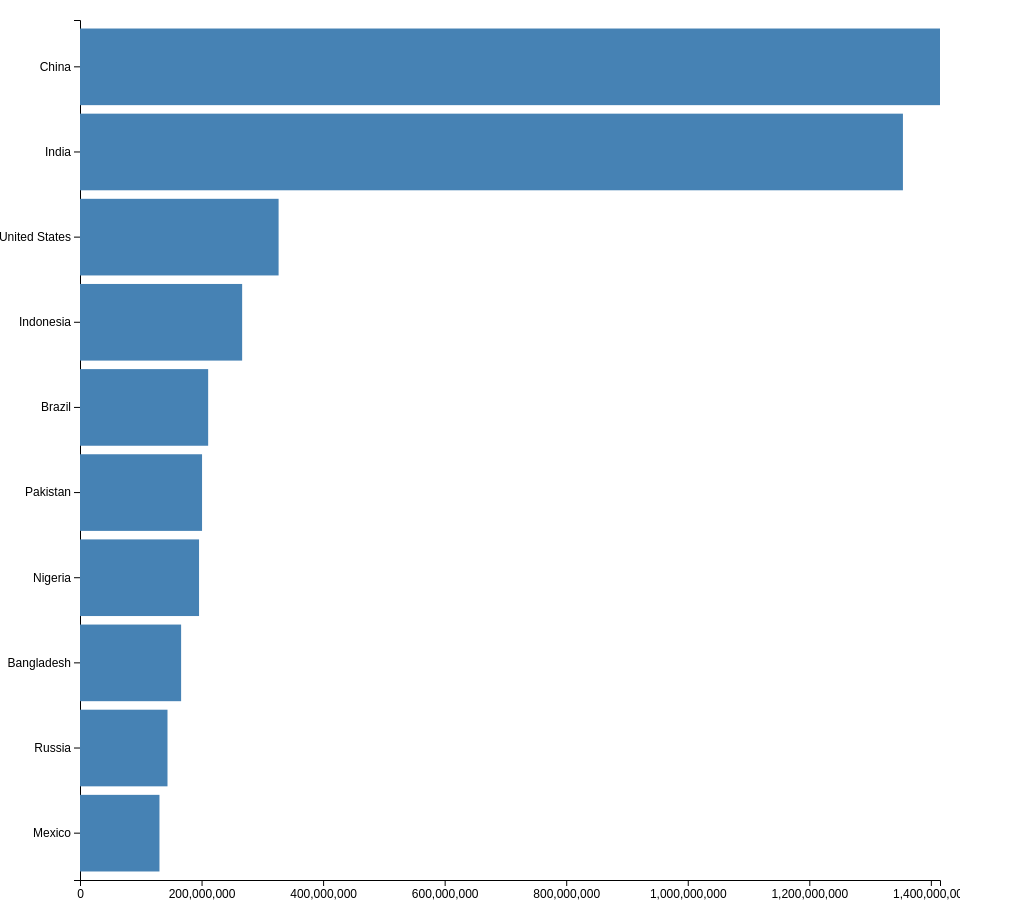
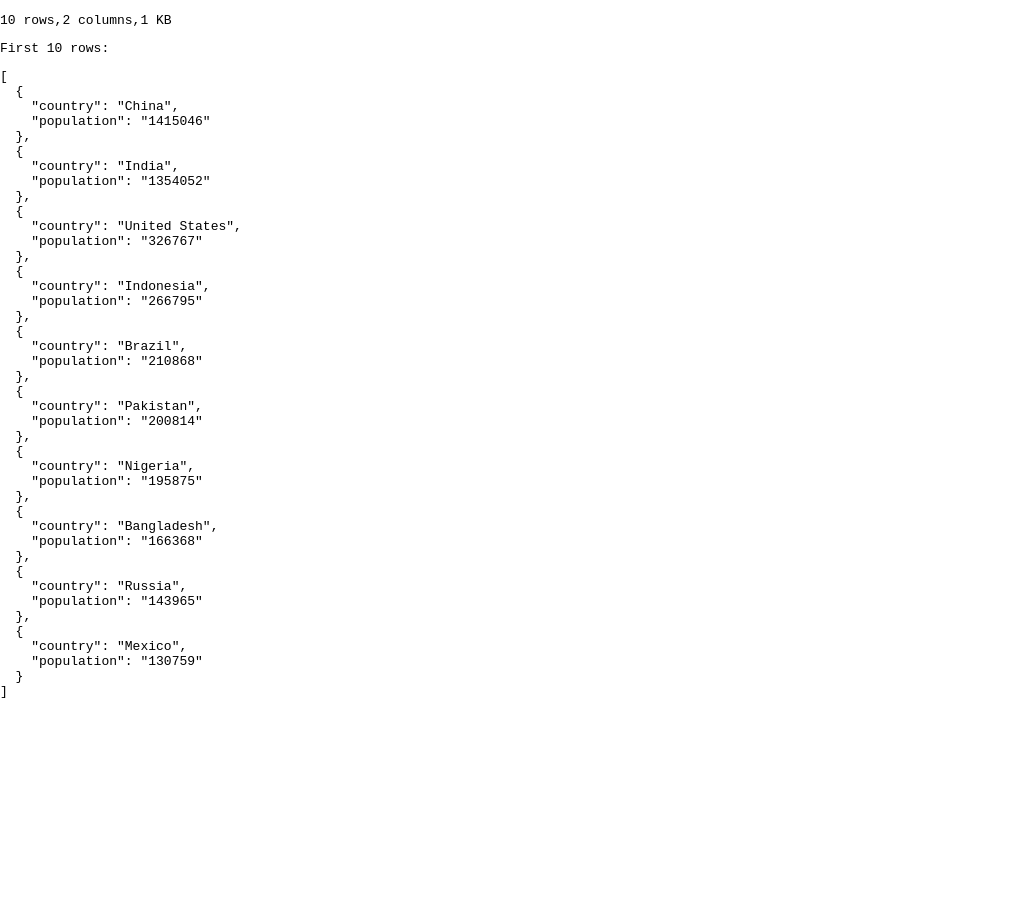
Before and after one commit to LiushuKrystal/datavis, a website: page makeFace.html in a window 1280 px wide. Shown: the whole page, without its empty margins (0-1023 px from the left). After the commit the page ends 800 px from the top, so only its background shows below. Drawn offline with nearby package versions, Linux system fonts and the light colour scheme.

Commit message:
load data into the project and view

```diff
--- a/bundle.js
+++ b/bundle.js
@@ -1,48 +1,26 @@
 (function (d3) {
   'use strict';
 
-  const svg = d3.select('svg');
+  const body = d3.select('body');
 
-  const height=parseFloat(svg.attr('height'));//这里attr返回的是string类型，html中的属性值都是string类型的，DOM就是这样定义的
-  const width=+svg.attr('width');//隐式类型转换
-
-  const render=data =>{
-    const xValue=d=>d.population;//这样写以后改变属性容易
-    const yValue=d=>d.country;
-    const margin={top:20,right:20,bottom:20,left:80};
-    const innerWidth=width-margin.left-margin.right;
-    const innerHeight=height-margin.top-margin.bottom;
-    //以下代码和某一特定数据集无关
-    const xScale=d3.scaleLinear()
-      .domain([0,d3.max(data,xValue)])
-      .range([0,innerWidth]);
-
-    const yScale=d3.scaleBand()//scaleband用于ordinal的值
-      .domain(data.map(yValue))//y轴是所有国家的值
-      .range([0,innerHeight])
-      .padding(0.1);
-
-    const g=svg.append('g')
-      .attr('transform',`translate(${margin.left},${margin.top})`);
-
-    g.append('g').call(d3.axisLeft(yScale));
-    g.append('g').call(d3.axisBottom(xScale))
-      .attr('transform',`translate(0,${innerHeight})`);
-
-    g.selectAll('rect').data(data)//创建D3 data join
-      .enter().append('rect')
-        .attr('y',d=>yScale(yValue(d)))
-        .attr('width',d=>xScale(xValue(d)))
-        .attr('height',yScale.bandwidth());//bandwidth是一个bar的宽度计算值
-  };
+  const kilobytes= data => Math.ceil(d3.csvFormat(data).length/1024);
 
   //d3的csv函数发起一个对data.csv文件的xml http请求，将data.csv中的字符串载入并解析成一个对象数组
   //每个对象的key表示columns，value表table中的具体值
   d3.csv('data.csv').then(data=>{
-    data.forEach(d => {
-      d.population = +d.population*1000;
-    });
-    render(data);
+    body
+      .append('pre')
+        .text([
+          `${data.length} rows`,
+          `${Object.keys(data[0]).length} columns`,
+          `${kilobytes(data)} KB`
+        ].join(','));
+    body
+      .append('pre')
+        .text('First 10 rows:');
+    body
+      .append('pre')
+        .text(JSON.stringify(data.slice(0,10),null,2));
   });//csv('')返回一个Promise，当data加载进来时解决（resolve）
 
 }(d3));
--- a/makeFace.html
+++ b/makeFace.html
@@ -6,7 +6,6 @@
         <script src='https://unpkg.com/d3@5.15.0/dist/d3.min.js'></script>
     </head>
     <body>
-      <svg width="960" height="900"></svg>
       <script src="./bundle.js"></script>
     </body>
 </html>
```
Also changed, not shown: index.js (+16 -42 lines).
